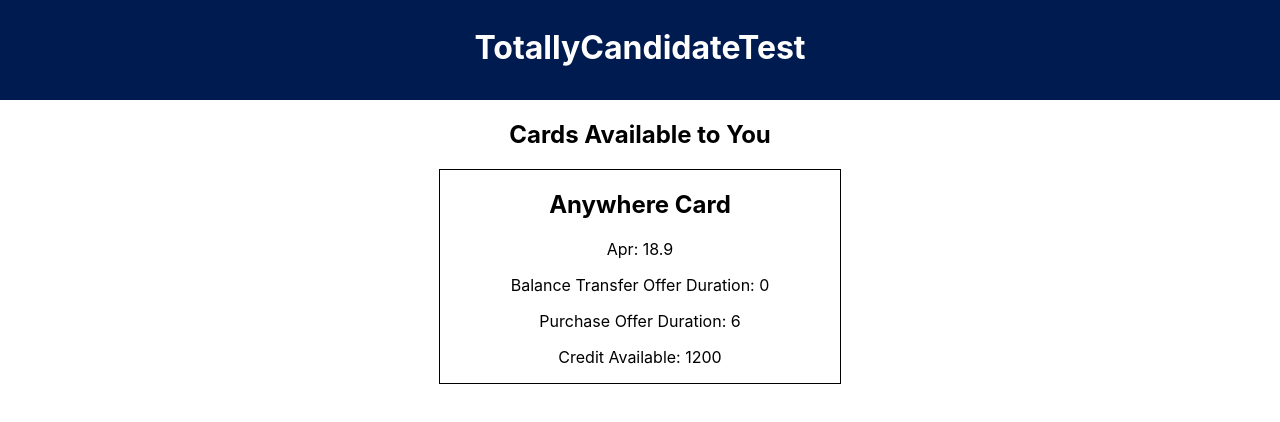
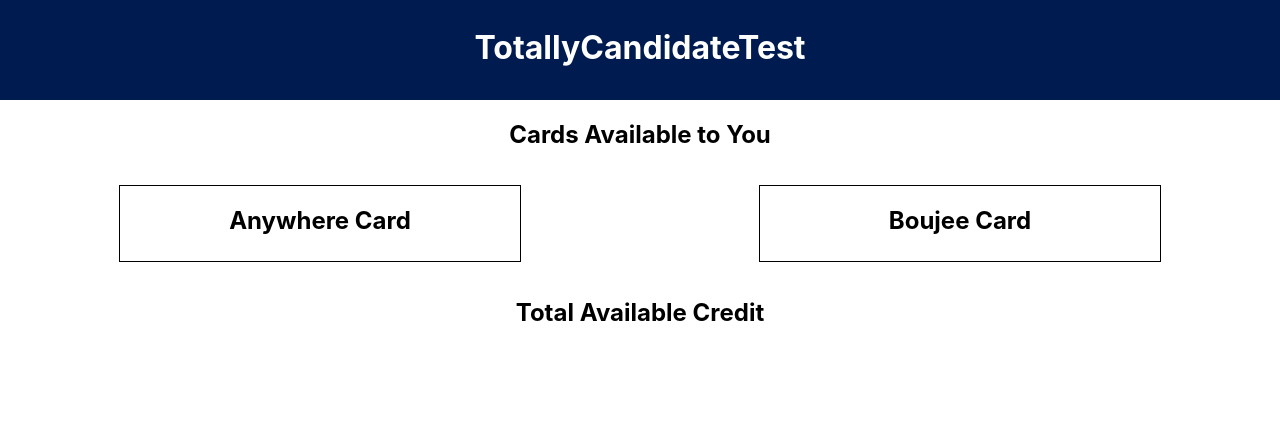
Before and after one commit to AlfieLamertonTM/Candidate_Test, a React (Create React App) app in the folder candidate_test/: page /Cards in a window 1280 px wide. Shown: the top 422 px of the page. Built offline with nearby package versions, Linux system fonts and the light colour scheme; no server answers.

Commit message:
listed cards now expand and collapse upon selection

```diff
--- a/candidate_test/src/App.css
+++ b/candidate_test/src/App.css
@@ -37,6 +37,17 @@
     margin-left: auto;
     margin-right: auto;
   }
+
+  .cardDetails {
+    width: 50vh;
+    border-style: solid;
+    border-width: 1px;
+    border-color: black;
+    margin-top: 2vh;
+    margin-bottom: 2vh; /* Margin collapse */
+    margin-left: auto;
+    margin-right: auto;
+  }
 }
 
 @media only screen and (min-width: 600px) {
--- a/candidate_test/src/App.js
+++ b/candidate_test/src/App.js
@@ -3,7 +3,6 @@ import { BrowserRouter as Router, Switch, Route } from "react-router-dom";
 import NewCustomer from "./pages/NewCustomer";
 import Cards from "./pages/Cards";
 import "./App.css";
-import Header from "./Header";
 
 export default function app() {
   // TODO: see if this is still necessary
--- a/candidate_test/src/pages/Cards.js
+++ b/candidate_test/src/pages/Cards.js
@@ -1,14 +1,39 @@
 import axios from "axios";
 import React, { useEffect, useState } from "react";
 import { CreditCard } from "../CreditCard";
-import Footer from "../Footer";
 import Header from "../Header";
 
 // TODO: make this into a working component instead of a function
 export default function Cards() {
   const [customer, setCustomer] = useState([]);
+  const [showDetails, setShowDetails] = useState(false);
+  const [openCards, setOpenCards] = useState([]);
   const id = "1";
-  // const parsedCustomer = JSON.parse(customer); // STOPS RENDERING WITH THIS
+
+  // const calculateTotalAvailableCredit = (cardList) => {
+  //   const totalAvailableCredit = 0;
+  //   for (let card in cardList) {
+  //     totalAvailableCredit += card.availableCredit;
+  //   }
+  //   return totalAvailableCredit;
+  // };
+
+  const clickForDetails = (cardName) => {
+    setOpenCards([...openCards, cardName]);
+    if (showDetails && openCards.includes(cardName)) {
+      const filteredCards = [
+        ...new Set(openCards.filter((item) => item !== cardName)),
+      ];
+      setOpenCards(filteredCards);
+      setShowDetails(filteredCards.includes(cardName) ? false : true);
+      return;
+    }
+    if (openCards.includes(cardName)) {
+      setShowDetails(true);
+      return;
+    }
+  };
+  console.log(openCards);
 
   useEffect(() => {
     getCustomer();
@@ -33,7 +58,10 @@ export default function Cards() {
     const anywhereCard = new CreditCard("Anywhere Card", 18.9, 0, 6, 1200);
     const studentLifeCard = new CreditCard("Student Life", 33.9, 0, 0, 300);
     const liquidCard = new CreditCard("Liquid Card", 33.9, 12, 6, 3000);
-    const cardList = [anywhereCard];
+    const boujeeCard = new CreditCard("Boujee Card", 33.9, 12, 6, 40000);
+    // show them this
+
+    const cardList = [anywhereCard, boujeeCard];
 
     if (customer.employmentStatus === "student") {
       cardList.push(studentLifeCard);
@@ -50,17 +78,35 @@ export default function Cards() {
     <div className="App">
       <Header />
       <h2 className="smallHeader">Cards Available to You</h2>
+      <div style={{ display: "flex", flexWrap: "wrap" }}>
         {filteredCardList.map((card) => (
-        <div className="CardDiv" data-testid="CardDiv">
+          <div
+            onClick={() => clickForDetails(card.name)}
+            key={card.name}
+            className="CardDiv"
+            data-testid="CardDiv"
+            style={{
+              height:
+                showDetails && openCards.includes(card.name) ? "unset" : 75,
+            }}
+          >
             <h2>{card.name}</h2>
+            {showDetails &&
+              openCards.includes(card.name) && ( // add const checkifcontinsblahblah
+                <div>
                   <p>Apr: {card.apr}</p>
                   <p>
-            Balance Transfer Offer Duration: {card.balanceTransferOfferDuration}
+                    Balance Transfer Offer Duration:{" "}
+                    {card.balanceTransferOfferDuration}
                   </p>
                   <p>Purchase Offer Duration: {card.purchaseOfferDuration}</p>
                   <p>Credit Available: {card.availableCredit}</p>
                 </div>
+              )}
+          </div>
         ))}
+      </div>
+      <h2 className="smallHeader">Total Available Credit</h2>
     </div>
   );
 }
--- a/candidate_test/src/pages/NewCustomer.js
+++ b/candidate_test/src/pages/NewCustomer.js
@@ -2,9 +2,8 @@ import React, { useState } from "react";
 import { useHistory } from "react-router-dom";
 import axios from "axios";
 import Header from "../Header";
-import Footer from "../Footer";
 
-export function NewCustomer(props) {
+export function NewCustomer() {
   // TODO: this can probably be massively shortened since there's no need to reset the state of the form (unless more than one customer's data was to be entered)
   const [title, setTitle] = useState("");
   const [firstName, setFirstName] = useState("");
@@ -59,20 +58,6 @@ export function NewCustomer(props) {
   };
 
   const handleSubmit = (event) => {
-    const object = {
-      id: "1",
-      title: title,
-      firstName: firstName,
-      lastName: lastName,
-      dayOfBirth: dayOfBirth.toString(),
-      monthOfBirth: monthOfBirth.toString(),
-      yearOfBirth: yearOfBirth.toString(),
-      employmentStatus: employmentStatus,
-      annualIncome: annualIncome.toString(),
-      houseNumber: houseNumber.toString(),
-      postcode: postcode,
-    };
-
     event.preventDefault();
     axios
       .post(
```
Lines whose indentation alone changed are shown as unchanged.
